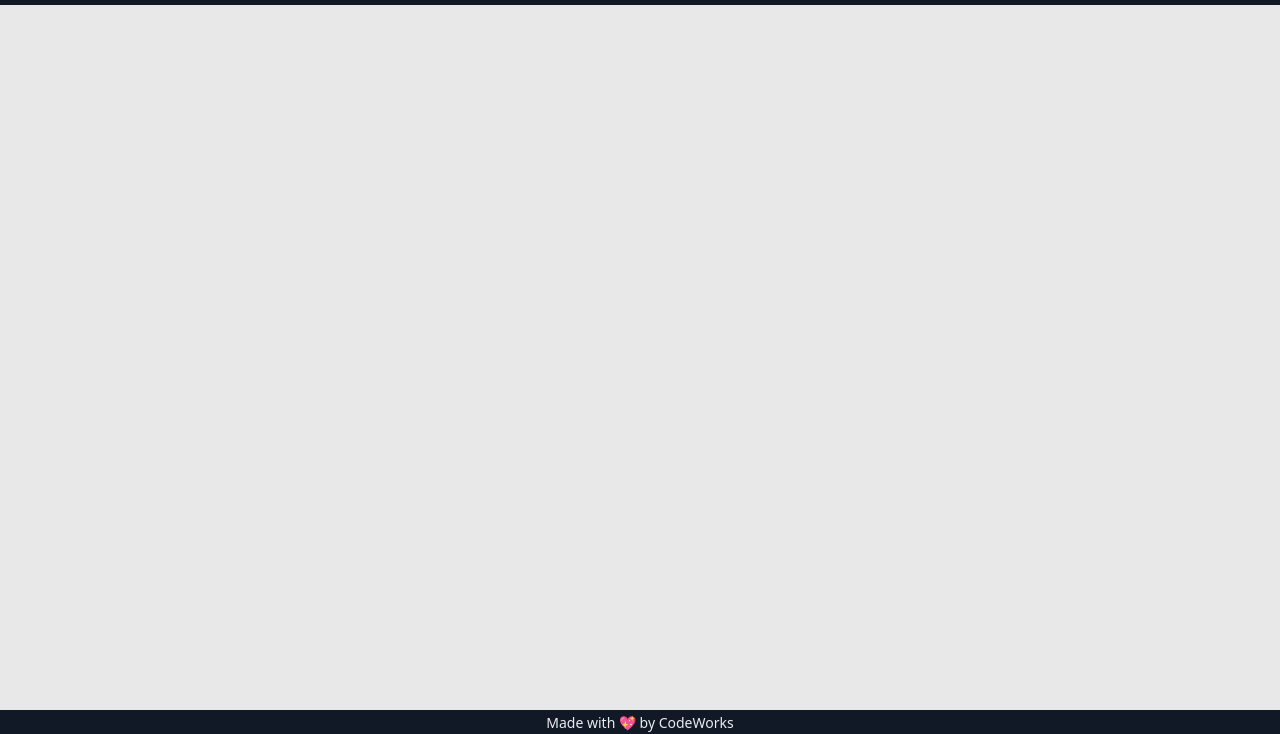
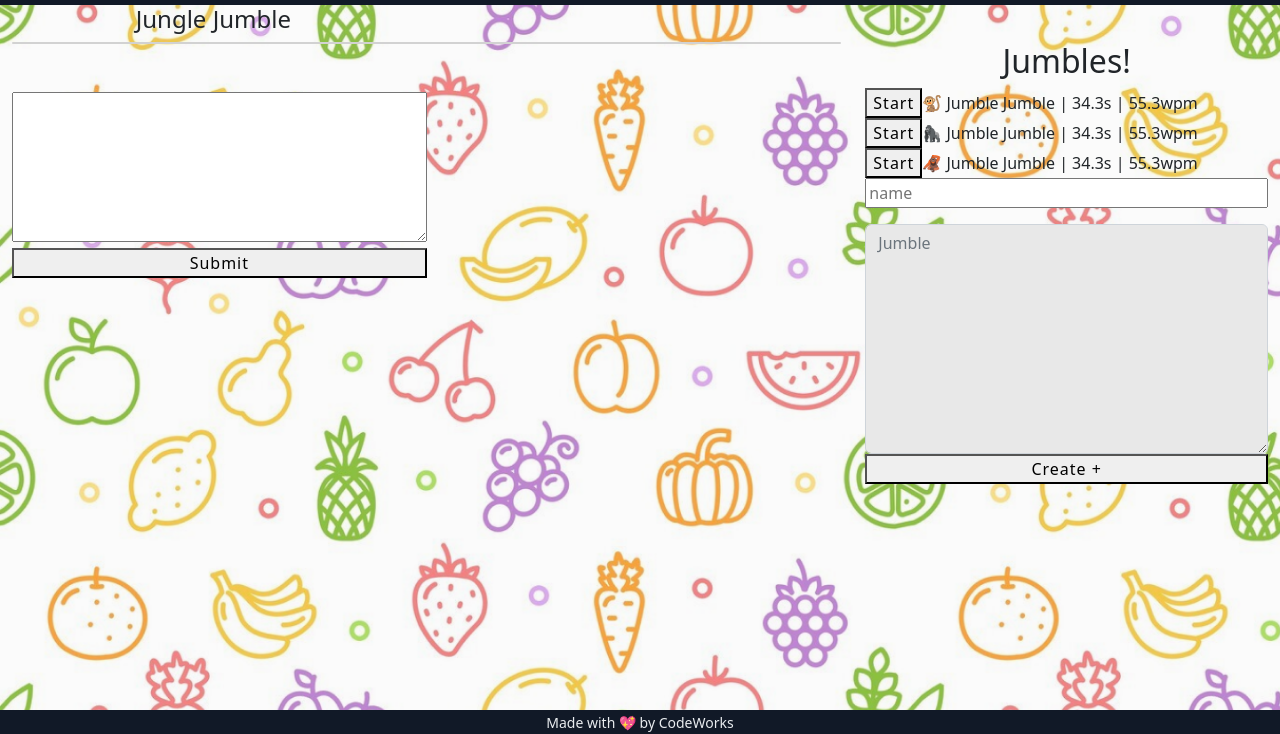
Before and after one commit to ESaucedo3/junglejumble, a website with bundled scripts: page index.html in a window 1280 px wide. Shown: the part 66-800 px from the top of the page. Built offline with nearby package versions, Linux system fonts and the light colour scheme; a script that the page names is missing.

Commit message:
Created layout & drew jumbles list

```diff
--- a/app/App.js
+++ b/app/App.js
@@ -1,10 +1,11 @@
+import { JumblesController } from "./controllers/JumblesController.js";
 import { router } from './router-config.js';
 
 const USE_ROUTER = false
 
 class App {
 
-
+  JumblesController = new JumblesController()
 
   constructor() {
     if (USE_ROUTER) {
--- a/app/AppState.js
+++ b/app/AppState.js
@@ -6,12 +6,16 @@ class ObservableAppState extends EventEmitter {
 
   // AppState.js
 
+  /**@type {Jumble[]} */
   jumbles = [
     new Jumble({ name: '🐒 Jumble', body: "Monkeys go bananas for fruit salad, especially when it's filled with juicy pineapples." }),
     new Jumble({ name: '🦍 Jumble', body: "The gorilla juggled berries and grapes, adding them to the fruit salad one-by-one. As nimble as a spider monkey, the typist skillfully typed sentence after sentence." }),
     new Jumble({ name: '🦧 Jumble', body: "Oranges, apples, and bananas danced together in the bowl, creating a harmonious fruit salad. With each keystroke, the orangutan got closer to becoming a typing virtuoso. Hungry for success? Keep peeling away at those keys until you're the fastest typist in the jungle!" })
   ]
 
+
+  /**@type {Jumble} */
+  activeJumble = null;
 }
 
 export const AppState = createObservableProxy(new ObservableAppState())
--- /dev/null
+++ b/app/controllers/JumblesController.js
@@ -0,0 +1,21 @@
+import { AppState } from "../AppState.js"
+import { setHTML } from "../utils/Writer.js";
+
+export class JumblesController {
+
+  constructor() {
+    console.log('jumbles constructor ready!')
+    this.drawJumbleList()
+  }
+
+  drawJumbleList() {
+    const allJumbles = AppState.jumbles;
+    let jumbleList = '';
+    allJumbles.forEach(jumble => jumbleList += jumble.jumbleListTemplate);
+    setHTML('jumble-list', jumbleList);
+  }
+
+  setActiveJumble(jumbleId) {
+
+  }
+}
--- a/app/models/Jumble.js
+++ b/app/models/Jumble.js
@@ -11,7 +11,15 @@ export class Jumble {
     this.endTime = null
   }
 
-  get ListTemplate() { // a basic list template to get drawing
-    return `<li>${this.name}</li>`
+  get jumbleListTemplate() {
+    return `<div class="d-flex align-items-center">
+              <button onclick="app.JumblesController.setActiveJumble('${this.id}')">Start</button>
+              <p class="m-0">${this.name} Jumble | 34.3s | 55.3wpm</p>
+            </div>`
+  }
+
+  get activeJumbleTemplate() {
+    return ` <p>${this.name} Jumble Fastest Time 30s</p>
+            <p>${this.body}</p>`
   }
 }
--- a/app/router-config.js
+++ b/app/router-config.js
@@ -1,12 +1,11 @@
-import { ExamplesController } from "./controllers/ExamplesController.js";
-import { HomeController } from "./controllers/HomeController.js";
+
 import { Router } from "./utils/Router.js";
 
 
 export const router = new Router([
   {
     path: '',
-    controllers: [HomeController, ExamplesController],
+    controllers: [],
     view: /*html*/`
     <div class="bg-white p-3">
       <div class="card-body">
--- a/assets/style/style.css
+++ b/assets/style/style.css
@@ -1 +1,6 @@
 /* BASIC STYLES HERE */
+main {
+  background-image: url(../img/fruits.png);
+  background-position: center;
+  background-size: cover;
+}
--- a/index.html
+++ b/index.html
@@ -40,7 +40,83 @@
 
   <!-- SECTION -->
   <main>
-      <!-- <section id="router-view"></section> -->
+    <div class="container-fluid">
+      <section class="row">
+        <div class="col-4 text-center">
+          <h4>Jungle Jumble</h4>
+        </div>
+      </section>
+      <section class="row">
+        <div class="col-8 ">
+          <div id="active-jumble" class="card">
+            <!-- NOTE active jumble will go here -->
+            <!-- <p>Easy Jumble Fastest Time 30s</p>
+            <p>Lorem ipsum dolor sit amet consectetur adipisicing elit. Accusamus, debitis ex quis nam provident
+              deleniti veniam! Laborum dolorem temporibus exercitationem! Voluptas consequuntur commodi nulla optio
+              voluptatum expedita deserunt, deleniti dicta!</p> -->
+          </div>
+          <div>
+            <div class="mt-5">
+              <form>
+                <div class="-mb-2">
+                  <textarea class="w-50" rows="6"></textarea>
+                </div>
+                <div>
+                  <button class="w-50">Submit</button>
+                </div>
+              </form>
+            </div>
+
+          </div>
+        </div>
+        <div class="col-4">
+          <h2 class="text-center">Jumbles!</h2>
+          <!-- NOTE Jumble Difficulties will generated here -->
+          <div id="jumble-list">
+
+            <!-- <div class="d-flex align-items-center">
+              <button>Start</button>
+              <p class="m-0">Easy Jumble | 34.3s | 55.3wpm</p>
+            </div>
+            <div class="d-flex align-items-center">
+              <button>Start</button>
+              <p class="m-0">Meium Jumble | 34.3s | 55.3wpm</p>
+            </div>
+            <div class="d-flex align-items-center">
+              <button>Start</button>
+              <p class="m-0">Hard Jumble | 34.3s | 55.3wpm</p>
+            </div> -->
+          </div>
+
+          <form>
+            <div>
+              <input class="w-100" placeholder="name" type="text">
+            </div>
+            <div class="mt-3">
+              <textarea rows="9" class="form-control w-100" placeholder="Jumble" name="" id=""></textarea>
+            </div>
+            <div>
+              <button class="w-100">create +</button>
+            </div>
+          </form>
+        </div>
+
+      </section>
+
+    </div>
+
+
+
+
+
+
+
+
+
+
+
+
+    </div>
   </main>
 
   <!-- SECTION -->
```
Also changed, not shown: app/services/JumblesService.js (added), assets/img/fruits.png (added).
